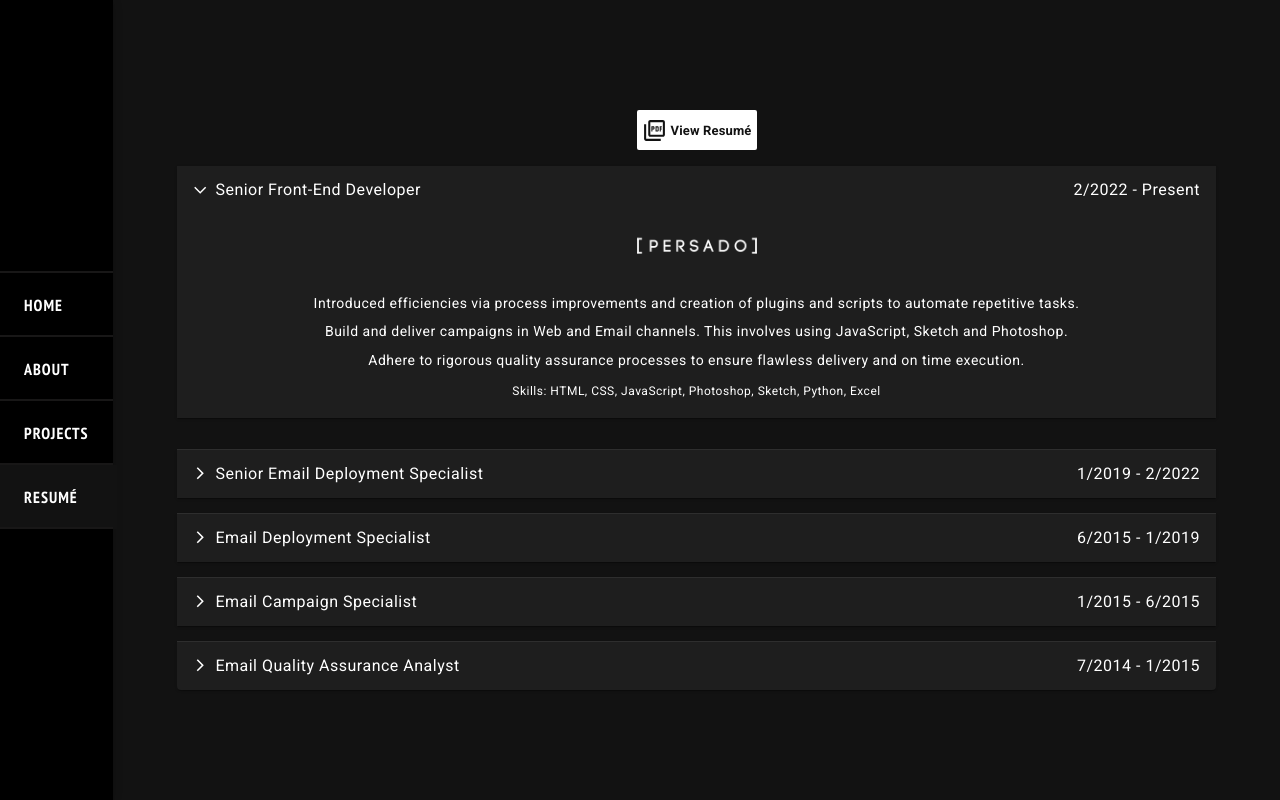
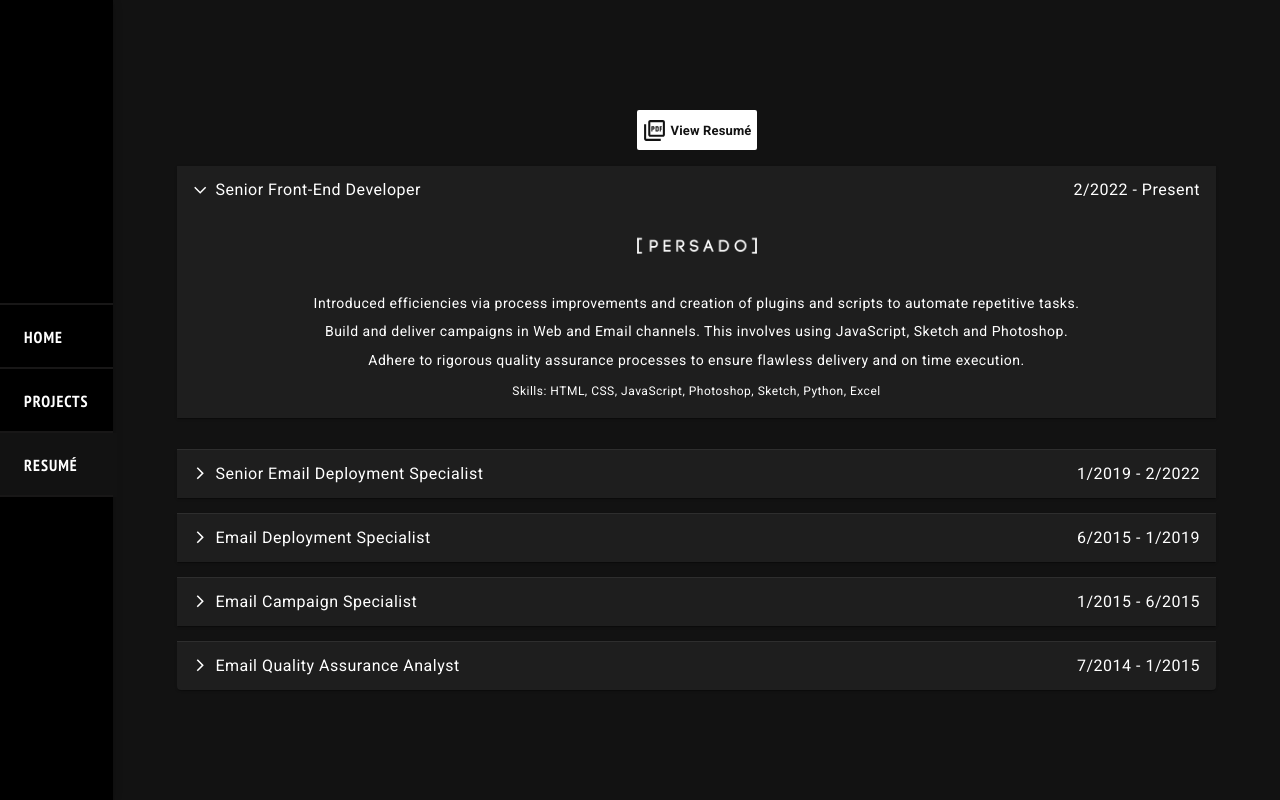
Before and after one commit to stevenduval/portfolio, a React (Create React App) app: page /resume in a window 1280 px wide. Built offline with nearby package versions, Linux system fonts and the light colour scheme.

Commit message:
remove about routes

```diff
--- a/src/App.js
+++ b/src/App.js
@@ -46,7 +46,6 @@ export const App = () => {
         <CssBaseline />
         <Routes>
           <Route path="/" element={<Home />} />
-          <Route path="/about" element={<><Nav /> <About /> </>} />
           <Route path="/projects" element={<><Nav /> <Projects /> </>} />
           <Route path="/resume" element={<><Nav /> <Resume /> </>} />
         </Routes>
--- a/src/Components/Home/HomeNavButtons.js
+++ b/src/Components/Home/HomeNavButtons.js
@@ -4,7 +4,6 @@ import { Link } from "react-router-dom";
 export const NavButtons = () => {
     return (
         <Stack direction="row" spacing={1} justifyContent="center" sx={{ mb: 3 }}>
-            <Link to="/about" className="link">About</Link>
             <Link to="/projects" className="link">Projects</Link>
             <Link to="/resume" className="link">Resum&eacute;</Link>
         </Stack>
--- a/src/Components/Home/static/styles/stylesheet.css
+++ b/src/Components/Home/static/styles/stylesheet.css
@@ -27,6 +27,7 @@
     text-transform: uppercase;
     font-weight: 700;
     letter-spacing: 1px;
+    margin-left: 0px;
 }
 
 .MuiContainer-root a.link:nth-child(1) {
--- a/src/Components/Nav/Drawer.js
+++ b/src/Components/Nav/Drawer.js
@@ -26,11 +26,6 @@ export const DrawerComponent = () => {
           </ListItem>
           <ListItem onClick={() => setOpenDrawer(false)}>
             <ListItemText>
-              <Link to="/about" className="link">About</Link>
-            </ListItemText>
-          </ListItem>
-          <ListItem onClick={() => setOpenDrawer(false)}>
-            <ListItemText>
               <Link to="/projects" className="link">Projects</Link>
             </ListItemText>
           </ListItem>
--- a/src/Components/Nav/Nav.js
+++ b/src/Components/Nav/Nav.js
@@ -21,9 +21,6 @@ export const Nav = () => {
                         <NavLink to="/" className="link">
                             Home
                         </NavLink>
-                        <NavLink to="/about" className="link">
-                            About
-                        </NavLink>
                         <NavLink to="/projects" className="link">
                             Projects
                         </NavLink>
```
